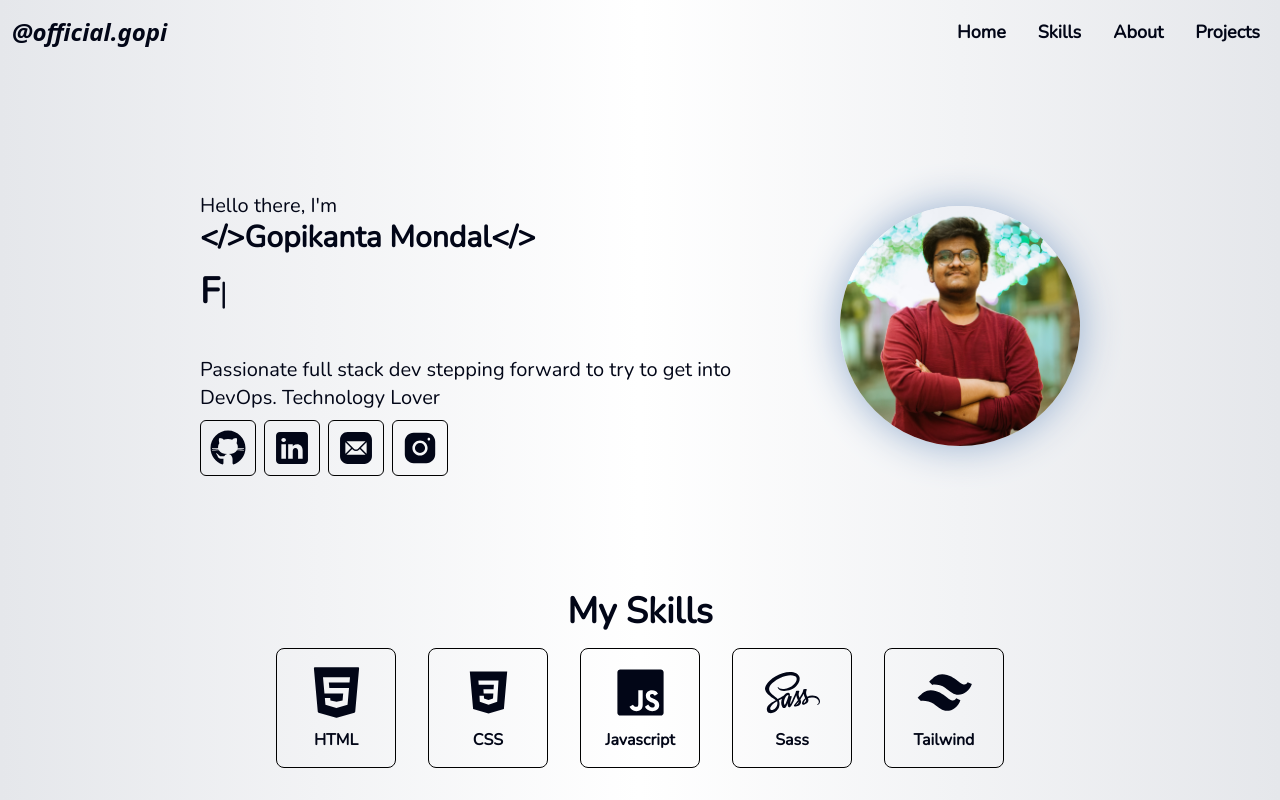
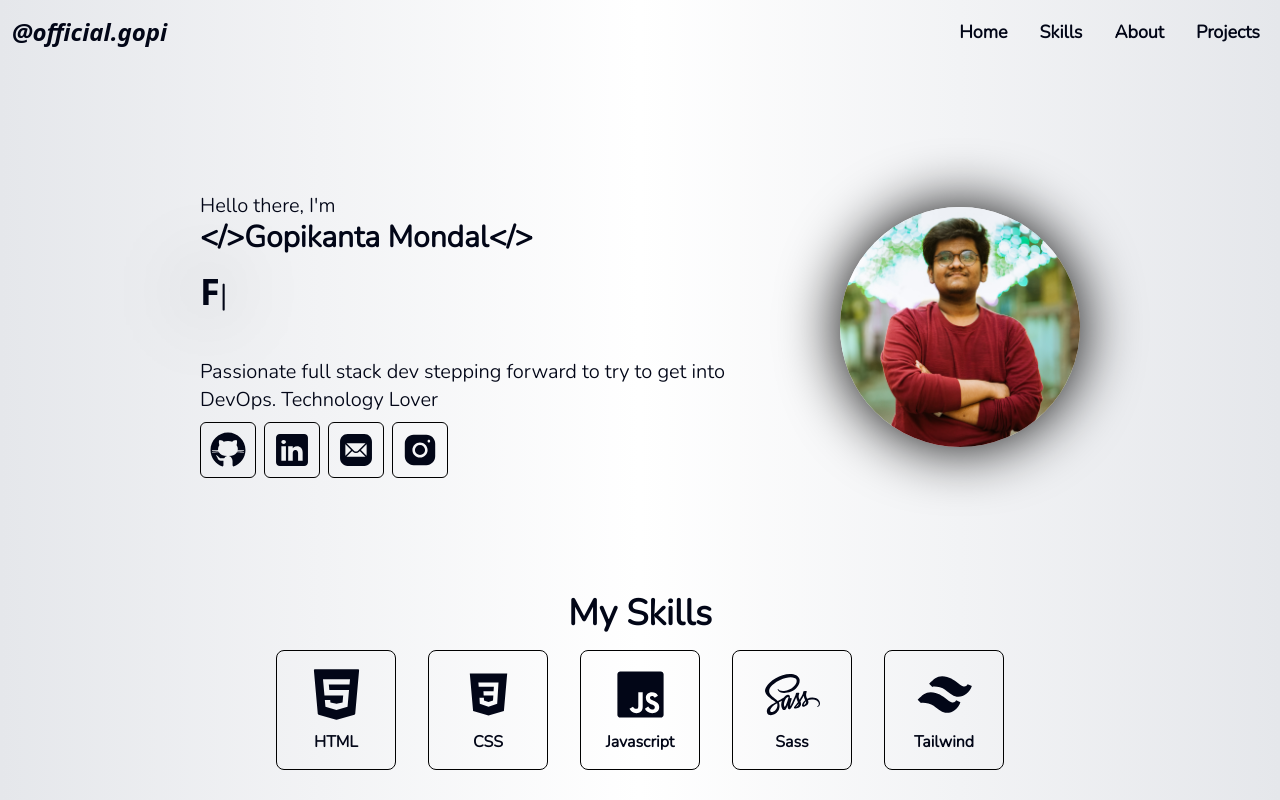
Before and after one commit to OfficialGopi/Portfolio, a React (Vite) app: page / in a window 1280 px wide. Built offline with nearby package versions, Linux system fonts and the light colour scheme.

Commit message:
Add Font. Update Home.jsx. Update style.css

```diff
--- a/src/pages/Home.jsx
+++ b/src/pages/Home.jsx
@@ -36,14 +36,14 @@ const Home = () => {
           <div className="dark:text-slate-300 flex flex-col text-3xl my-4 sm:w-1/2 w-3/4">
             <span className=" dark:text-slate-300 lg:text-xl md:text-lg text-base flex-col  flex my-4">
               <span> Hello there, I'm</span>
-              <span className="font-semibold text-xl md:text-2xl lg:text-3xl">
+              <span className="font-bold text-xl md:text-2xl lg:text-3xl">
                 {"</>"}Gopikanta Mondal{"</>"}
               </span>
             </span>
             <div>
               <span
                 ref={el}
-                className="font-semibold text-3xl md:text-4xl "
+                className="font-semibold font-sans dark:text-white dark:drop-shadow-blue-manual drop-shadow-dark-manual shadow-slate-50 text-3xl md:text-4xl "
               ></span>
             </div>
             <br />
@@ -53,7 +53,7 @@ const Home = () => {
             </span>
             <Contact />
           </div>
-          <div className="md:w-60 rounded-[100%] overflow-hidden md:h-60 sm:h-40 sm:w-40 h-32 w-32 shadow-blue-manual dark:shadow-dark-manual">
+          <div className="md:w-60 rounded-[100%] overflow-hidden md:h-60 sm:h-40 sm:w-40 h-32 w-32 dark:shadow-blue-manual shadow-dark-manual">
             <img src={Gopi} className="w-full  h-full object-cover " />
           </div>
         </div>
--- a/style.css
+++ b/style.css
@@ -1,5 +1,10 @@
-/** @format */
-@import url("https://fonts.googleapis.com/css2?family=Fira+Code:wght@300..700&family=Nunito:ital,wght@0,345;1,345&display=swap");
+@font-face {
+  font-family: "Nunito";
+  font-style: normal;
+  font-weight: 345;
+  font-display: swap;
+  src: url("./src/font/nunito.woff2") format("woff2");
+}
 
 @tailwind base;
 @tailwind components;
@@ -12,11 +17,17 @@
   font-style: normal;
 }
 
+.shadow-blue-manual {
+  box-shadow: 0px 0px 40px #97b0d0;
+}
 .shadow-dark-manual {
   box-shadow: 0px 0px 60px black;
 }
-.shadow-blue-manual {
-  box-shadow: 0px 0px 40px #97b0d0;
+.drop-shadow-blue-manual {
+  filter: drop-shadow(0px 0px 20px #97b0d0);
+}
+.drop-shadow-dark-manual {
+  filter: drop-shadow(0px 0px 40px black);
 }
 
 :root {
```
Also changed, not shown: src/font/nunito.woff2 (added).
